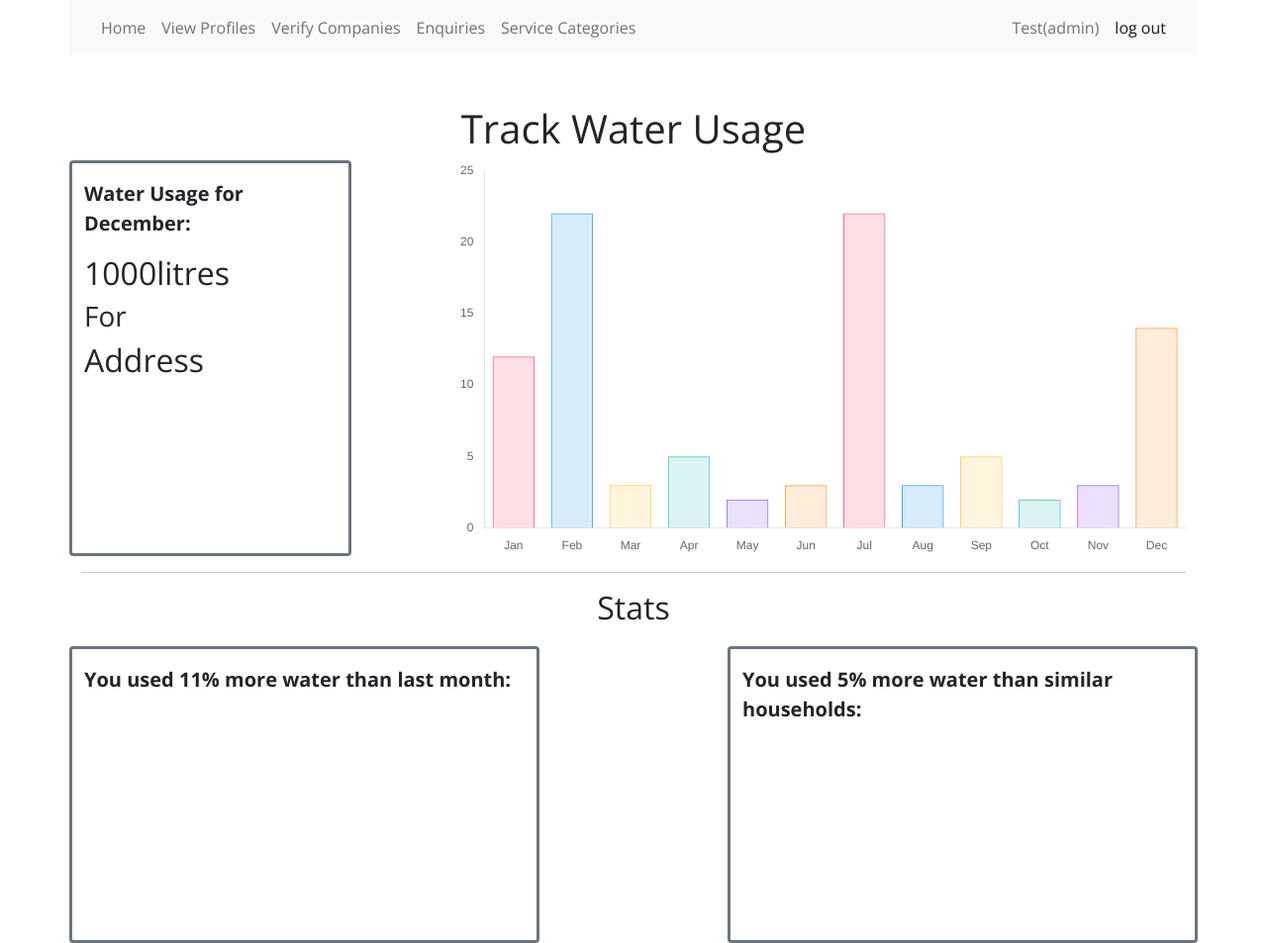
After one commit to JingHian/FYP, a PHP site: page /viewWaterUsage.php in a window 1280 px wide. The commit adds this page. Shown: the whole page at 99% size. Run offline with PHP 8.4, Linux system fonts and the light colour scheme; a user stored in the database is signed in; some libraries are stand-ins or nearby versions.

Commit message:
Added main.css to store all css files Made two new files to store css and js links (cssLinks.php and jsLinks.php) Added viewWaterUsage.php

```diff
--- /dev/null
+++ b/css/main.css
@@ -0,0 +1,34 @@
+body{
+  font-family: 'Open Sans', sans-serif !important;
+}
+
+.twenty {
+  display: block;
+  width: 21%;
+  margin: 0 auto;
+}
+
+.ninety-five {
+  display: block;
+  width: 95%;
+  margin: 0 auto;
+}
+
+.form-horizontal{
+    display:block;
+    width:25%;
+    margin:0 auto;
+}
+
+.chart-container {
+    height:400px
+}
+
+.usage-font{
+    font-size:20px;
+    font-weight: bold;
+}
+
+.height300{
+  height:300px;
+}
--- /dev/null
+++ b/cssLinks.php
@@ -0,0 +1,6 @@
+<link href="https://cdn.jsdelivr.net/npm/bootstrap@5.1.3/dist/css/bootstrap.min.css" rel="stylesheet" integrity="sha384-1BmE4kWBq78iYhFldvKuhfTAU6auU8tT94WrHftjDbrCEXSU1oBoqyl2QvZ6jIW3" crossorigin="anonymous">
+<link rel="stylesheet" href="css/main.css">
+<link rel="preconnect" href="https://fonts.googleapis.com">
+<link rel="preconnect" href="https://fonts.gstatic.com" crossorigin>
+<link href="https://fonts.googleapis.com/icon?family=Material+Icons" rel="stylesheet">
+<link href="https://fonts.googleapis.com/css2?family=Open+Sans:wght@400;700&display=swap" rel="stylesheet">
--- a/js/main.js
+++ b/js/main.js
@@ -17,3 +17,54 @@ function add() {
   counter++;
   console.log(counter);
 }
+
+const ctx = document.getElementById('myChart');
+const myChart = new Chart(ctx, {
+    type: 'bar',
+    data: {
+        labels: ['Jan', 'Feb', 'Mar', 'Apr', 'May', 'Jun', 'Jul', 'Aug', 'Sep', 'Oct', 'Nov', 'Dec'],
+        datasets: [{
+            label: 'water usage',
+            data: [12, 22, 3, 5, 2, 3, 22, 3, 5, 2, 3,14],
+            backgroundColor: [
+                'rgba(255, 99, 132, 0.2)',
+                'rgba(54, 162, 235, 0.2)',
+                'rgba(255, 206, 86, 0.2)',
+                'rgba(75, 192, 192, 0.2)',
+                'rgba(153, 102, 255, 0.2)',
+                'rgba(255, 159, 64, 0.2)'
+            ],
+            borderColor: [
+                'rgba(255, 99, 132, 1)',
+                'rgba(54, 162, 235, 1)',
+                'rgba(255, 206, 86, 1)',
+                'rgba(75, 192, 192, 1)',
+                'rgba(153, 102, 255, 1)',
+                'rgba(255, 159, 64, 1)'
+            ],
+            borderWidth: 1
+        }]
+    },
+    options: {
+      responsive:true,
+      maintainAspectRatio: false,
+      scales: {
+        x: {
+          grid: {
+            display: false
+          }
+        },
+          y: {
+            grid: {
+              display: false
+            },
+              beginAtZero: true
+          }
+      },
+      plugins: {
+               legend: {
+                  display: false
+               }
+            }
+    }
+});
--- /dev/null
+++ b/jsLinks.php
@@ -0,0 +1,4 @@
+<script src="https://code.jquery.com/jquery-3.6.0.min.js" integrity="sha256-/xUj+3OJU5yExlq6GSYGSHk7tPXikynS7ogEvDej/m4=" crossorigin="anonymous"></script>
+<script src="https://cdn.jsdelivr.net/npm/bootstrap@5.1.3/dist/js/bootstrap.bundle.min.js" integrity="sha384-ka7Sk0Gln4gmtz2MlQnikT1wXgYsOg+OMhuP+IlRH9sENBO0LRn5q+8nbTov4+1p" crossorigin="anonymous"></script>
+<script src="https://cdn.jsdelivr.net/npm/chart.js@3.8.0/dist/chart.min.js"></script>
+<script src="js/main.js"></script>
--- /dev/null
+++ b/viewWaterUsage.php
@@ -0,0 +1,57 @@
+<?php
+// Initialize the session
+session_start();
+// Check if the user is logged in, if not then redirect him to login page
+if(!isset($_SESSION["loggedin"]) || $_SESSION["loggedin"] !== true){
+    header("location: index.php");
+    exit;
+
+}
+?>
+<!DOCTYPE html>
+<html lang="en">
+<head>
+    <meta http-equiv="content-type" content="text/html; charset=iso-8859-1" />
+    <meta name="viewport" content="width=device-width, initial-scale=1, shrink-to-fit=no">
+        <?php include('cssLinks.php');?>
+    <title>Welcome</title>
+</head>
+<body>
+    <?php include_once('navbar.php');?>
+    <h1 class ="display-6 text-center" style="margin-top:50px;">Track Water Usage</h1>
+    <div class ="container">
+      <div class ="row ">
+        <div class ="col-3 border border-secondary border-3 rounded pt-3">
+          <div>
+            <p class="usage-font">Water Usage for December:</p>
+            <h2>1000litres</h2>
+            <h3>For</h3>
+            <h2>Address</h2>
+          </div>
+        </div>
+        <div class ="col-1">  </div>
+        <div class ="col-8">
+          <div class="chart-container">
+            <canvas id="myChart"></canvas>
+        </div>
+        </div>
+      </div>
+      <hr>
+      <h2 class ="text-center" style="margin:10px 0 20px 0;">Stats</h1>
+      <div class ="row ">
+        <div class ="col-5 border border-secondary border-3 rounded pt-3 height300">
+          <div>
+            <p class="usage-font">You used 11% more water than last month:</p>
+          </div>
+        </div>
+        <div class ="col-2">  </div>
+        <div class ="col-5 border border-secondary border-3 rounded pt-3 height300">
+          <div>
+            <p class="usage-font">You used 5% more water than similar households:</p>
+          </div>
+        </div>
+      </div>
+  </div>
+  <?php include('jsLinks.php');?>
+</body>
+</html>
--- a/welcome.php
+++ b/welcome.php
@@ -12,7 +12,7 @@ if(!isset($_SESSION["loggedin"]) || $_SESSION["loggedin"] !== true){
 <head>
     <meta http-equiv="content-type" content="text/html; charset=iso-8859-1" />
     <meta name="viewport" content="width=device-width, initial-scale=1, shrink-to-fit=no">
-    <link href="https://cdn.jsdelivr.net/npm/bootstrap@5.1.3/dist/css/bootstrap.min.css" rel="stylesheet" integrity="sha384-1BmE4kWBq78iYhFldvKuhfTAU6auU8tT94WrHftjDbrCEXSU1oBoqyl2QvZ6jIW3" crossorigin="anonymous">
+    <?php include('cssLinks.php');?>
     <title>Welcome</title>
 </head>
 <body>
@@ -20,5 +20,6 @@ if(!isset($_SESSION["loggedin"]) || $_SESSION["loggedin"] !== true){
     <div class ="container">
     <h1 class="my-5 display-5 text-center">Hi, <b><?php echo htmlspecialchars($_SESSION["name"])." "; ?></b>. Welcome to Water Supply Marketplace.</h1>
   </div>
+  <?php include('jsLinks.php');?>
 </body>
 </html>
```
Also changed, not shown: index.php (+2 -11 lines), signupAdmin.php (+2 -12 lines), signupComp.php (+3 -19 lines), signupHome.php (+3 -17 lines), 1 other file.
